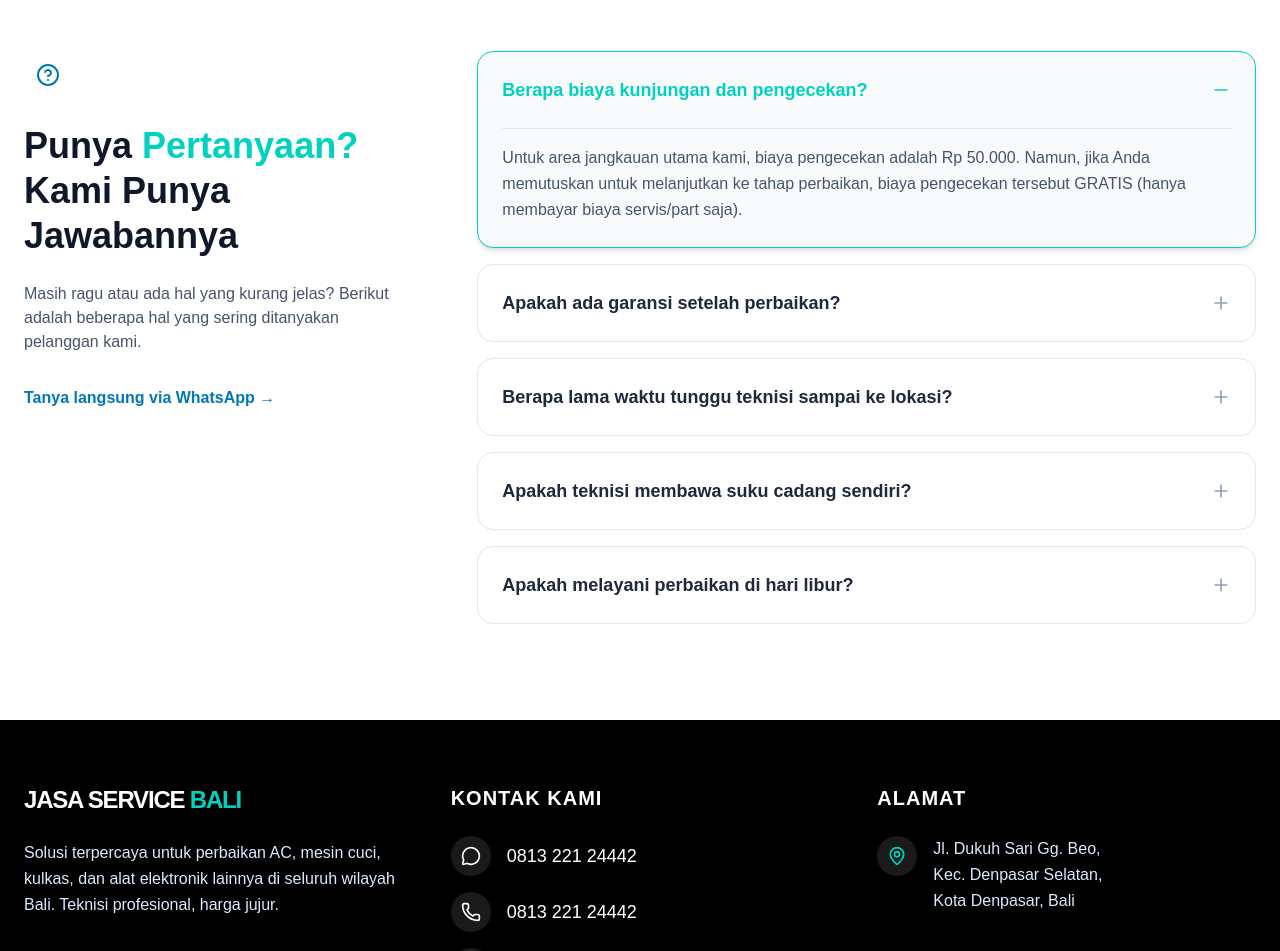
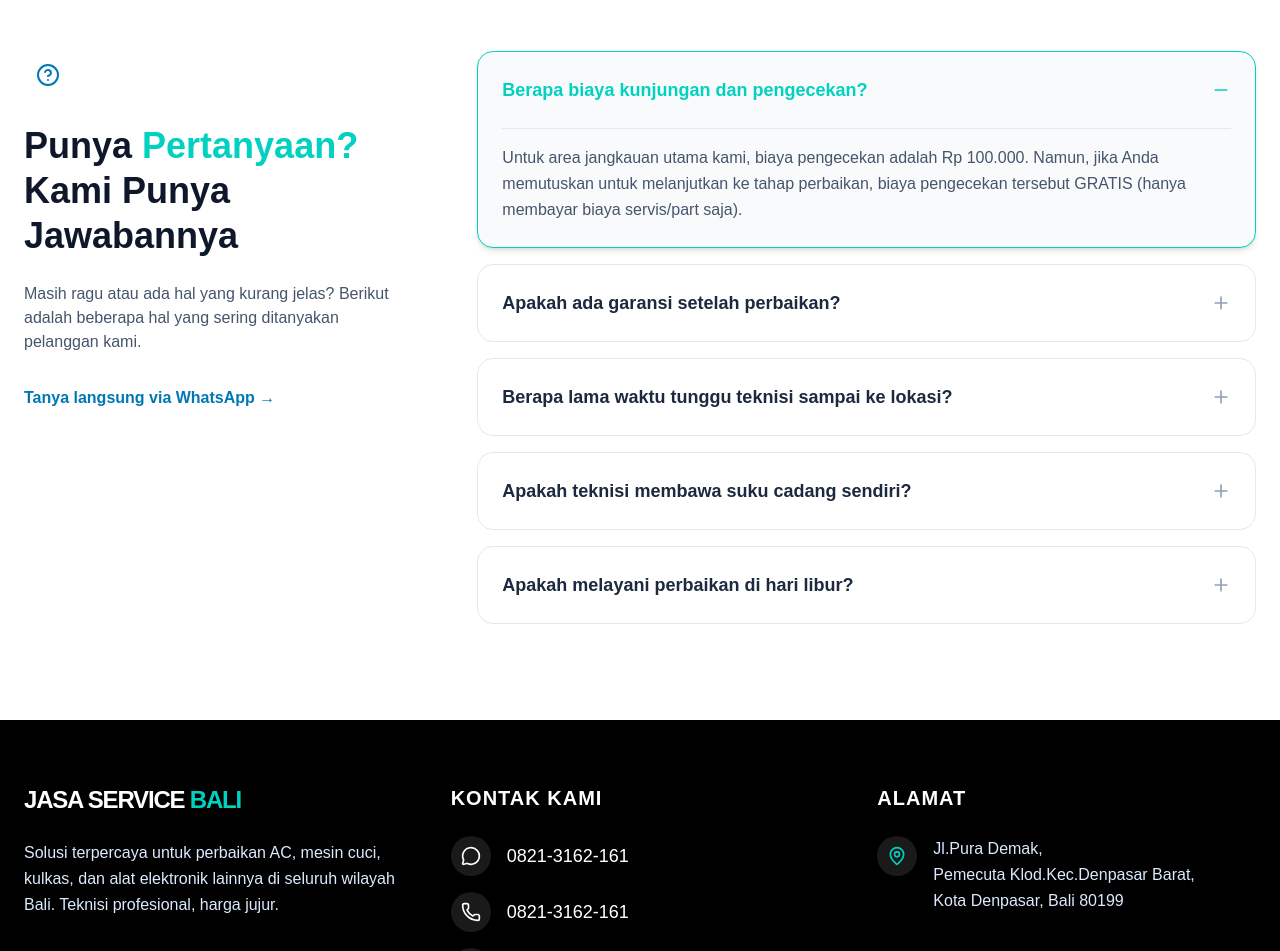
Before and after one commit to wianahome/jasa-service-bali, a Next.js app: page / in a window 1280 px wide. Shown: the part 5500-6451 px from the top of the page. Built offline with nearby package versions, Linux system fonts and the light colour scheme.

Commit message:
perbaiki kontak

```diff
--- a/app/components/FAQ.tsx
+++ b/app/components/FAQ.tsx
@@ -7,7 +7,7 @@ import { Plus, Minus, HelpCircle } from "lucide-react";
 const faqs = [
   {
     question: "Berapa biaya kunjungan dan pengecekan?",
-    answer: "Untuk area jangkauan utama kami, biaya pengecekan adalah Rp 50.000. Namun, jika Anda memutuskan untuk melanjutkan ke tahap perbaikan, biaya pengecekan tersebut GRATIS (hanya membayar biaya servis/part saja)."
+    answer: "Untuk area jangkauan utama kami, biaya pengecekan adalah Rp 100.000. Namun, jika Anda memutuskan untuk melanjutkan ke tahap perbaikan, biaya pengecekan tersebut GRATIS (hanya membayar biaya servis/part saja)."
   },
   {
     question: "Apakah ada garansi setelah perbaikan?",
--- a/app/components/Footer.tsx
+++ b/app/components/Footer.tsx
@@ -36,7 +36,7 @@ const Footer = () => {
                   <MessageCircle className="w-5 h-5" />
                 </div>
                 <a href="https://wa.me/6281322124442" className="text-lg hover:text-jsb-teal transition-colors">
-                  0813 221 24442
+                  0821-3162-161
                 </a>
               </li>
               <li className="flex items-center gap-4 group">
@@ -44,7 +44,7 @@ const Footer = () => {
                   <Phone className="w-5 h-5" />
                 </div>
                 <a href="tel:081322124442" className="text-lg hover:text-jsb-teal transition-colors">
-                  0813 221 24442
+                  0821-3162-161
                 </a>
               </li>
               <li className="flex items-center gap-4 group">
@@ -66,9 +66,9 @@ const Footer = () => {
                 <MapPin className="w-5 h-5 text-jsb-teal" />
               </div>
               <p className="text-blue-100 leading-relaxed">
-                Jl. Dukuh Sari Gg. Beo,<br />
-                Kec. Denpasar Selatan,<br />
-                Kota Denpasar, Bali
+                Jl.Pura Demak,<br />
+                Pemecuta Klod.Kec.Denpasar Barat,<br />
+                Kota Denpasar, Bali 80199
               </p>
             </div>
 
```
